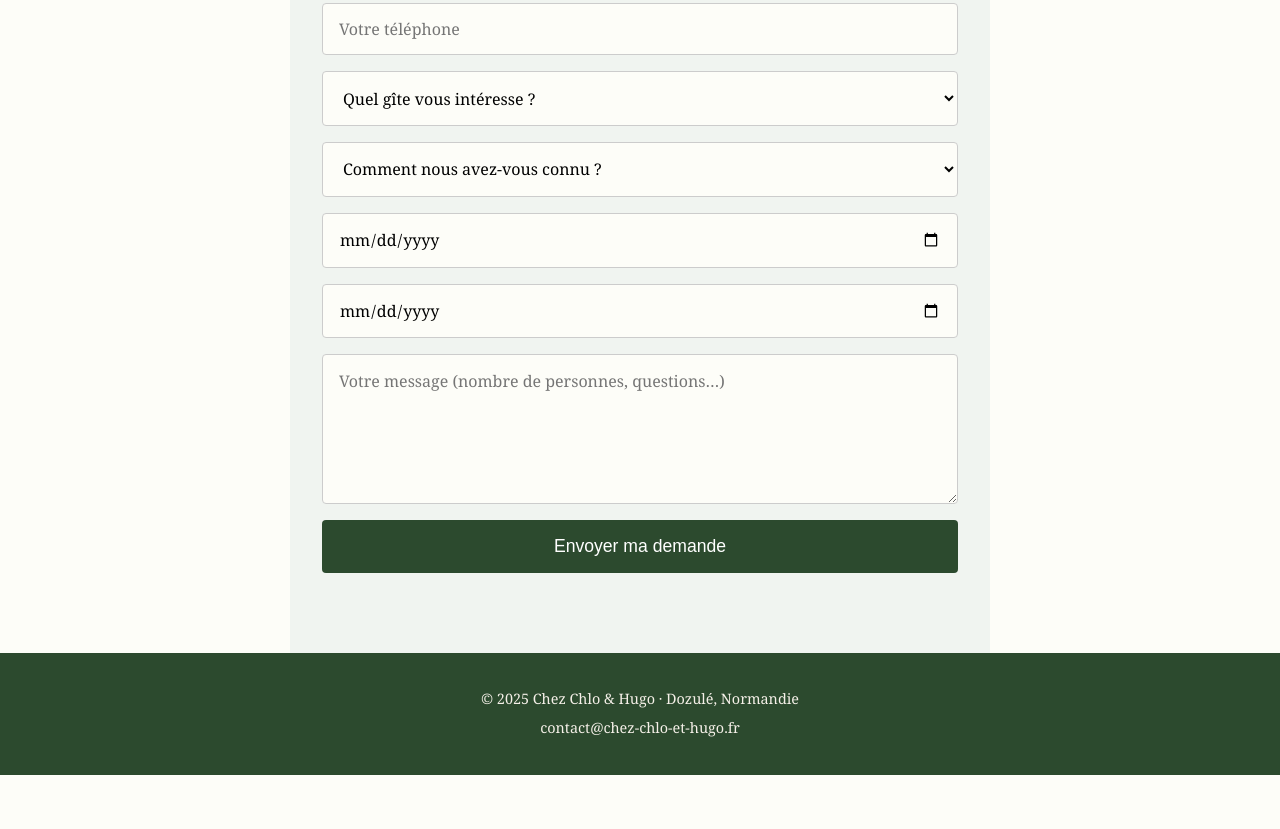
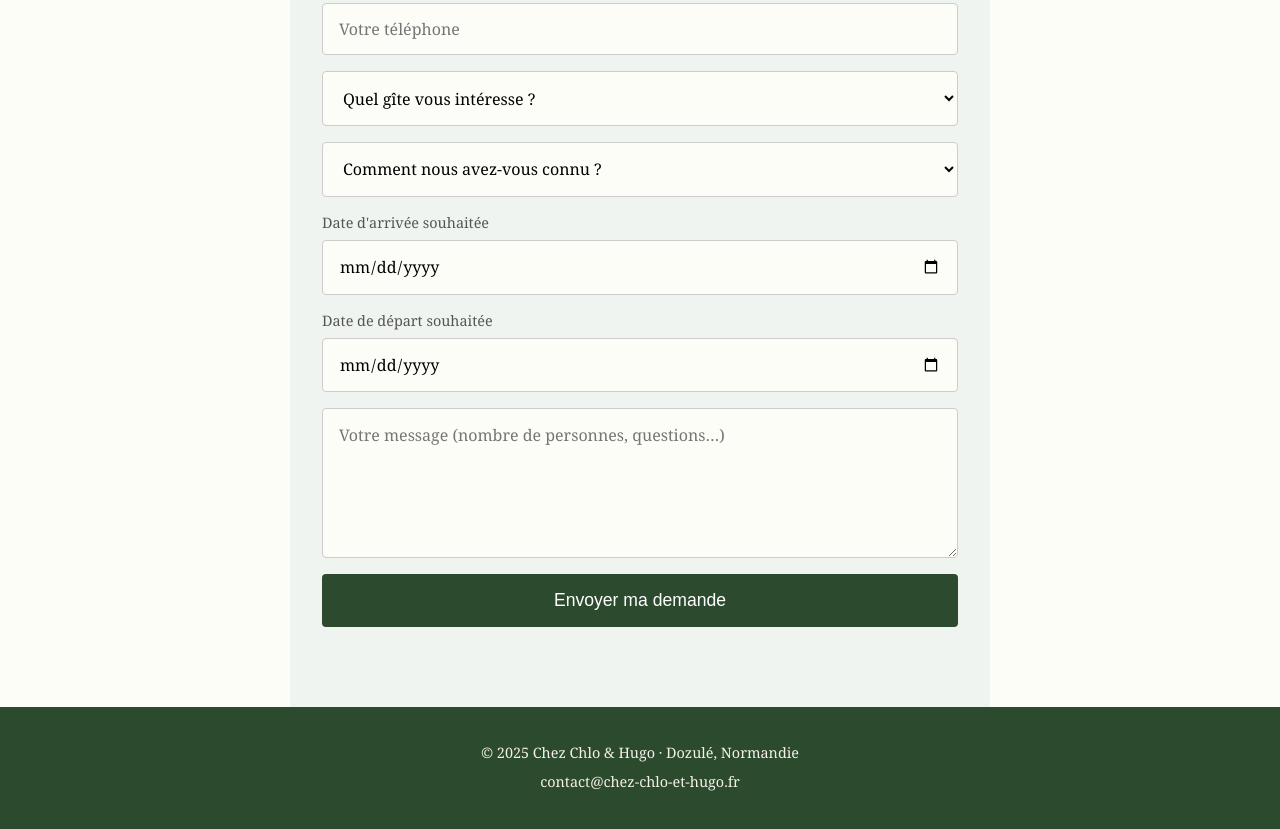
Before and after one commit to Hugoulo/gites-chloe-hugo, a plain HTML site: page index.html in a window 1280 px wide. Shown: the part 3914-4743 px from the top of the page. Before the commit the page ends 4689 px from the top, so only its background shows below. Drawn offline with Linux system fonts and the light colour scheme.

Commit message:
correction formulaire dates

```diff
--- a/css/style.css
+++ b/css/style.css
@@ -538,3 +538,9 @@ footer {
         grid-template-columns: repeat(2, 1fr);
     }
 }
+.form-label {
+    font-size: 0.9rem;
+    color: #555;
+    margin-bottom: -0.5rem;
+    font-family: 'Georgia', serif;
+}
--- a/index.html
+++ b/index.html
@@ -353,8 +353,10 @@
                 <option>Je suis déjà venu</option>
                 <option>Autre</option>
             </select>
-            <input type="date" placeholder="Date d'arrivée">
-            <input type="date" placeholder="Date de départ">
+            <label class="form-label">Date d'arrivée souhaitée</label>
+            <input type="date">
+            <label class="form-label">Date de départ souhaitée</label>
+            <input type="date">
             <textarea placeholder="Votre message (nombre de personnes, questions…)"></textarea>
             <button type="submit">Envoyer ma demande</button>
         </form>
```
